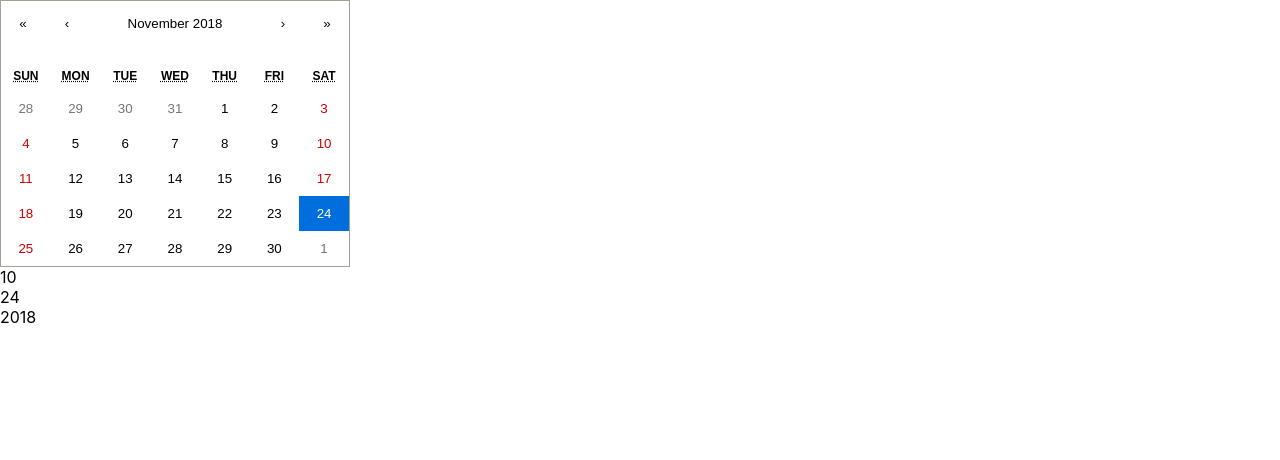
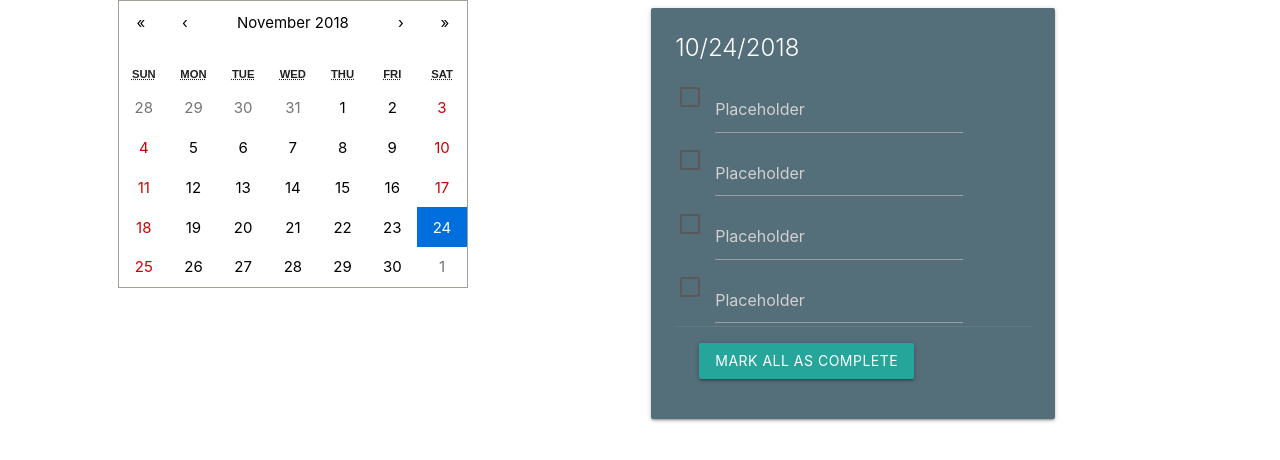
Before and after one commit to noahdkim/Jot, a React (Create React App) app: page / in a window 1280 px wide. Shown: the top 460 px of the page. Built offline with nearby package versions, Linux system fonts and the light colour scheme.

Commit message:
Create Item Component
Note section is created which has check-boxes next to input fields.
The check-boxes are not properly vertically aligned for now. The next
step will be to dynamically create new components.

```diff
--- a/public/index.html
+++ b/public/index.html
@@ -6,6 +6,13 @@
     <link rel="stylesheet" href="https://fonts.googleapis.com/icon?family=Material+Icons">
     <meta name="viewport" content="width=device-width, initial-scale=1, shrink-to-fit=no">
     <meta name="theme-color" content="#000000">
+
+      <!-- Compiled and minified CSS google materialize cdn -->
+    <link rel="stylesheet" href="https://cdnjs.cloudflare.com/ajax/libs/materialize/1.0.0/css/materialize.min.css">
+
+    <!-- Compiled and minified JavaScript -->
+    <script src="https://cdnjs.cloudflare.com/ajax/libs/materialize/1.0.0/js/materialize.min.js"></script>
+
     <!--
       manifest.json provides metadata used when your web app is added to the
       homescreen on Android. See https://developers.google.com/web/fundamentals/web-app-manifest/
--- a/src/App.js
+++ b/src/App.js
@@ -1,34 +1,7 @@
+import Calendar from './Calendar'
+import Note from './Note'
 import React, { Component } from 'react';
-import {Calendar as Cal} from 'react-calendar';
-import Note from './Note'
 import 'typeface-roboto';
-
-class Calendar extends Component {
-  constructor(props){
-    super(props);
-    this.state = {
-      date: props.date,
-    }
-    this.calendarType = props.calendarType
-  }
-
-  onChange = date => this.props.changeDate(date)
-
-  render() {
-    console.log("calendar date: " + this.state.date);
-    return (
-      <div>
-        <div className="calendar">
-          <Cal
-            onChange={this.onChange}
-            calendarType={this.calendarType}
-            value={this.props.date}
-          />
-        </div>
-      </div>
-    );
-  }
-}
 
 class App extends Component {
   updateDate = (newDate) => {
@@ -45,8 +18,8 @@ class App extends Component {
   render() {
     console.log('app state date: ' + this.state.date)
     return (
-      <div>
-        <div className="calendar">
+      <div class="row">
+        <div className="calendar col s5 offset-s1">
           <Calendar
           calendarType = "US"
           changeDate={this.updateDate}
@@ -54,12 +27,13 @@ class App extends Component {
           />
         </div>
 
-        <div className="note">
-          <Note
-          date = {this.state.date}
-          />
+        <div className="note col s4">
+              <Note
+              date = {this.state.date}
+              />
         </div>
       </div>
+
     );
   }
 }
--- /dev/null
+++ b/src/Calendar.js
@@ -0,0 +1,31 @@
+import React, { Component } from 'react';
+import {Calendar as Cal} from 'react-calendar';
+
+class Calendar extends Component {
+  constructor(props){
+    super(props);
+    this.state = {
+      date: props.date,
+    }
+    this.calendarType = props.calendarType
+  }
+
+  onChange = date => this.props.changeDate(date)
+
+  render() {
+    console.log("calendar date: " + this.state.date);
+    return (
+      <div>
+        <div className="calendar">
+          <Cal
+            onChange={this.onChange}
+            calendarType={this.calendarType}
+            value={this.props.date}
+          />
+        </div>
+      </div>
+    );
+  }
+}
+
+export default Calendar
--- /dev/null
+++ b/src/Item.js
@@ -0,0 +1,20 @@
+import React, { Component } from 'react';
+
+class Item extends Component {
+
+  render(){
+    return(
+      <p>
+        <label>
+        <div class="input-field inline">
+          <input type="checkbox" class="filled-in"/>
+          <span><input placeholder="Placeholder" id="first_name" type="text"/></span>
+        </div>
+        </label>
+      </p>
+    );
+  }
+
+}
+
+export default Item
--- a/src/Note.js
+++ b/src/Note.js
@@ -1,14 +1,31 @@
 import React, { Component } from 'react';
+import Item from './Item'
 
 class Note extends Component {
 
   render(){
     return(
       <div>
-        {this.props.date.getMonth()} <br/>
-        {this.props.date.getDate()} <br/>
-        {this.props.date.getFullYear()}
+        <div class="card blue-grey darken-1">
+         <div class="card-content white-text">
+          <span class="card-title">
+            {this.props.date.getMonth()}/
+            {this.props.date.getDate()}/
+            {this.props.date.getFullYear()}
+          </span>
+          <form action="#" autocomplete="off">
+                <Item/>
+                <Item/>
+                <Item/>
+                <Item/>
+          </form>
+          <div class="card-action">
+            <a class="waves-effect waves-light btn">Mark All as Complete</a>
+          </div>
+        </div>
       </div>
+    </div>
+
     );
   }
 
```
